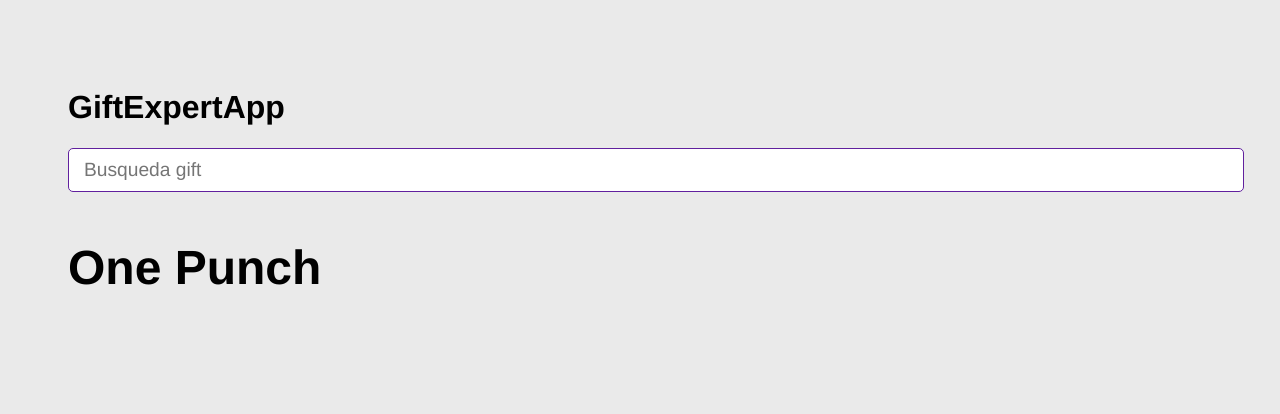
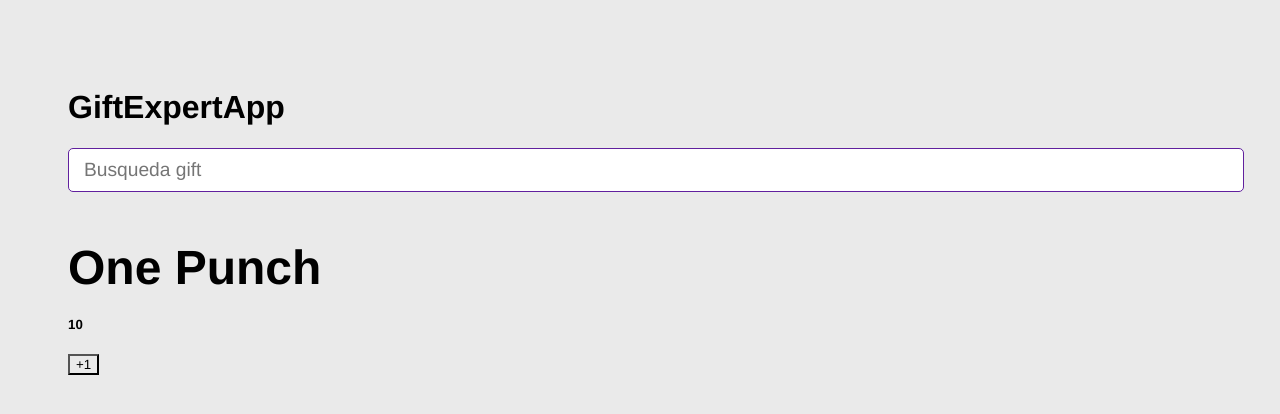
Before and after one commit to Oen844/gift-expert-app, a React (Vite) app: page / in a window 1280 px wide. Shown: the top 414 px of the page. Built offline with nearby package versions, Linux system fonts and the light colour scheme; no server answers.

Commit message:
useEffect

```diff
--- a/src/components/GiftGrid.jsx
+++ b/src/components/GiftGrid.jsx
@@ -1,15 +1,24 @@
 import { getGifts } from "../helpers/getGifs.js";
-
+import { useState , useEffect} from "react";
 
 export const GiftGrid = ({ category, key }) => {
 
-    getGifts(category);
+    const [counter, setCounter] = useState(10)
+
+    useEffect( () => {
+        getGifts();
+    }, [  ])
+
+
 
 
     return (
         <>
             <h3 key={key}>{category}</h3>
 
+            <h5>{ counter }</h5>
+            <button onClick={ ( ) => setCounter ( counter + 1 )}>+1</button>
+
         </>
     )
 }
--- a/src/helpers/getGifs.js
+++ b/src/helpers/getGifs.js
@@ -1,5 +1,5 @@
 export const getGifts = async (category) => {
-    const url = `https://api.giphy.com/v1/gifs/search?api_key=C7IgKP3nG1CMgzOUV3OoYLQmE84SL8sQ&q=${category}&limit=20`;
+    const url = `https://api.giphy.com/v1/gifs/search?api_key=C7IgKP3nG1CMgzOUV3OoYLQmE84SL8sQ&q=${category}&limit=10`;
 
     const resp = await fetch(url);
     const { data } = await resp.json();
```
